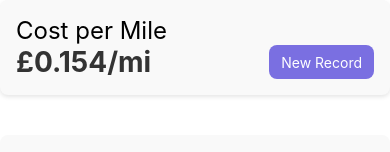
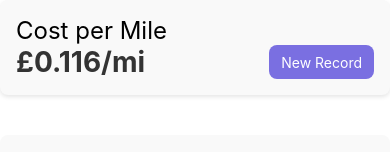
Before and after one commit to jcbyte/TripTab, a React Native app: screen / in a window 390 px wide. Shown: the top 152 px of the page. Built offline with nearby package versions, Linux system fonts and the light colour scheme.

Commit message:
updated record type to allow a purley milage record

```diff
--- a/src/App.tsx
+++ b/src/App.tsx
@@ -18,15 +18,16 @@ import useCachedRecords from "./hooks/useCachedRecords";
 // todo main box select past 10/100/all etc
 // todo settings page miles/km, currency
 // todo settings page export, import
-// todo what happens when missing a record?
+// todo enable record type to be selelected
+// todo cost per mile average needs to not caluclte with "mileage" records
 
 export default function App() {
 	// List of records
 	const { records, cachedRecordTransitions, updateRecords } = useCachedRecords([
-		{ id: uuidv4(), milage: 65531, cost: 38.97 },
-		{ id: uuidv4(), milage: 65286, cost: 14.5 },
-		{ id: uuidv4(), milage: 65187, cost: 28.96 },
-		{ id: uuidv4(), milage: 65003, cost: 0 },
+		{ id: uuidv4(), type: "record", mileage: 65531, cost: 38.97 },
+		{ id: uuidv4(), type: "record", mileage: 65286, cost: 14.5 },
+		{ id: uuidv4(), type: "record", mileage: 65187, cost: 28.96 },
+		{ id: uuidv4(), type: "mileage", mileage: 65003 },
 	]);
 
 	const { modalOpen, record: modalRecord, setRecord: setModalRecord, openModal, closeModal } = useRecordModal();
@@ -38,7 +39,7 @@ export default function App() {
 					<MileageBox
 						cachedRecordTransitions={cachedRecordTransitions}
 						calculateRecordsNo={100}
-						openModal={() => openModal({ id: null, milage: 0, cost: 0 })}
+						openModal={() => openModal({ id: null, type: "record", mileage: 0, cost: 0 })}
 					/>
 
 					{/* List of records */}
@@ -47,7 +48,7 @@ export default function App() {
 						renderItem={({ item, index }: { item: Record; index: number }) => (
 							<ListItem
 								item={item}
-								cachedTransition={index + 1 < records.length ? cachedRecordTransitions[index] : undefined}
+								cachedTransition={cachedRecordTransitions[index]}
 								openModal={() => openModal(item)}
 							/>
 						)}
--- a/src/components/ListItem.tsx
+++ b/src/components/ListItem.tsx
@@ -10,19 +10,21 @@ export default function ListItem({
 	openModal,
 }: {
 	item: Record;
-	cachedTransition?: CachedRecordTransition;
+	cachedTransition: CachedRecordTransition;
 	openModal: () => void;
 }) {
 	return (
 		<TouchableOpacity style={styles.item} onPress={openModal}>
 			<View style={{ display: "flex", flexDirection: "column" }}>
 				<View style={{ display: "flex", flexDirection: "row" }}>
-					{cachedTransition && <Text style={{ ...styles.text, flex: 1 }}>{cachedTransition.miles} Miles</Text>}
-					{cachedTransition && <Text style={styles.text}>{formatCost(item.cost)}</Text>}
+					{item.type === "record" && <Text style={{ ...styles.text, flex: 1 }}>{cachedTransition.miles} Miles</Text>}
+					{item.type === "record" && <Text style={styles.text}>{formatCost(item.cost)}</Text>}
 				</View>
 				<View style={{ display: "flex", flexDirection: "row" }}>
-					<Text style={{ ...styles.secondaryText, flex: 1 }}>{item.milage}</Text>
-					{cachedTransition && <Text style={styles.secondaryText}>{formatMileageCost(cachedTransition.cost)}</Text>}
+					<Text style={{ ...styles.secondaryText, flex: 1 }}>{item.mileage}</Text>
+					{item.type === "record" && (
+						<Text style={styles.secondaryText}>{formatMileageCost(cachedTransition.cost)}</Text>
+					)}
 				</View>
 			</View>
 		</TouchableOpacity>
--- a/src/components/RecordModal.tsx
+++ b/src/components/RecordModal.tsx
@@ -30,9 +30,10 @@ export default function RecordModal({
 								style={globalStyles.input}
 								placeholder="Mileage"
 								keyboardType="numeric"
-								value={record.milage.toString()}
-								onChangeText={(text) => setRecord({ ...record, milage: parseFloat(text) })}
+								value={record.mileage.toString()}
+								onChangeText={(text) => setRecord({ ...record, mileage: parseFloat(text) })}
 							/>
+							{record.type === "record" && (
 								<TextInput
 									style={globalStyles.input}
 									placeholder="Cost"
@@ -40,6 +41,7 @@ export default function RecordModal({
 									value={record.cost.toString()}
 									onChangeText={(text) => setRecord({ ...record, cost: parseFloat(text) })}
 								/>
+							)}
 						</View>
 
 						<TouchableOpacity
--- a/src/hooks/useCachedRecords.ts
+++ b/src/hooks/useCachedRecords.ts
@@ -17,12 +17,12 @@ export default function useCachedRecords(initialRecords: Record[]) {
 	);
 
 	function toSortedRecords(records: Record[]): Record[] {
-		return [...records].sort((a: Record, b: Record) => b.milage - a.milage);
+		return [...records].sort((a: Record, b: Record) => b.mileage - a.mileage);
 	}
 
 	function getCachedCosts(records: Record[]): CachedRecordTransition[] {
 		let recordTransitions: CachedRecordTransition[] = [];
-		for (let i = 0; i < records.length - 1; i++) {
+		for (let i = 0; i < records.length; i++) {
 			recordTransitions.push(DEFAULT_CACHED_RECORD_TRANSITION);
 			updateRecordTransition(records, recordTransitions, i);
 		}
@@ -32,11 +32,13 @@ export default function useCachedRecords(initialRecords: Record[]) {
 	function updateRecordTransition(records: Record[], recordTransitions: CachedRecordTransition[], index: number) {
 		// If this index is out of bounds or the last element then do not update
 		if (index < 0 || index + 1 >= records.length) return;
+		// Do not need cached data for purley mileage records
+		if (records[index].type === "mileage") return;
 
 		// Calculate the cached data based on this and the next record
 		let record = records[index];
 		let prevRecord = records[index + 1];
-		let miles = record.milage - prevRecord.milage;
+		let miles = record.mileage - prevRecord.mileage;
 		let cost = normalisedMileageCost(miles, record.cost);
 		// Update the transitions array in place
 		recordTransitions[index] = { miles: miles, cost: cost };
@@ -56,14 +58,11 @@ export default function useCachedRecords(initialRecords: Record[]) {
 		// Add the record
 		records.splice(index, 0, record);
 
-		// If this is the only record then there is no cached transition data to calculate
-		if (records.length > 1) {
-			// Create and calculate the transition data for this record
-			recordTransitions.splice(index, 0, DEFAULT_CACHED_RECORD_TRANSITION);
-			updateRecordTransition(records, recordTransitions, index);
-			// Update the cached data of item before as this will have changed
-			updateRecordTransition(records, recordTransitions, index - 1);
-		}
+		// Create and calculate the transition data for this record
+		recordTransitions.splice(index, 0, DEFAULT_CACHED_RECORD_TRANSITION);
+		updateRecordTransition(records, recordTransitions, index);
+		// Update the cached data of item before as this will have changed
+		updateRecordTransition(records, recordTransitions, index - 1);
 	}
 
 	// Add or update a record
@@ -84,7 +83,7 @@ export default function useCachedRecords(initialRecords: Record[]) {
 		}
 
 		// Add the record (back) into the array in the correct position
-		let newRecordIndex = newRecords.findIndex((existingRecord) => existingRecord.milage < record.milage);
+		let newRecordIndex = newRecords.findIndex((existingRecord) => existingRecord.mileage < record.mileage);
 		if (newRecordIndex === -1) {
 			// If no smaller milage is found, append at the end
 			newRecordIndex = newRecords.length;
--- a/src/types/Record.ts
+++ b/src/types/Record.ts
@@ -1,8 +1,9 @@
 // Define the type for a milage record
-export default interface Record {
+
+type Record = {
 	id: null | string;
-	milage: number;
-	cost: number;
-}
+	mileage: number;
+} & ({ type: "record"; cost: number } | { type: "mileage" });
+export default Record;
 
-export const DEFAULT: Record = { id: null, milage: 0, cost: 0 };
+export const DEFAULT: Record = { id: null, type: "record", mileage: 0, cost: 0 };
```
Lines whose indentation alone changed are shown as unchanged.
